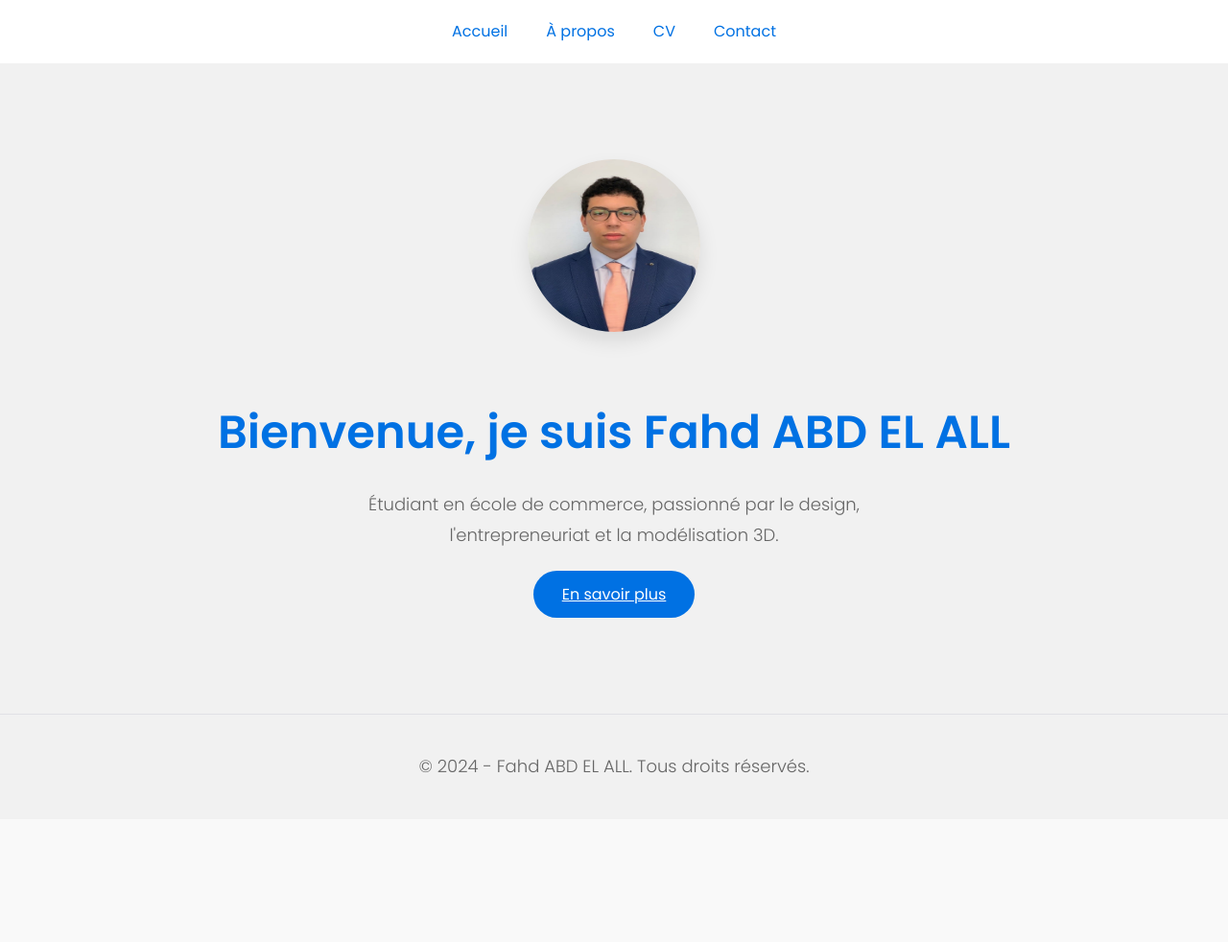
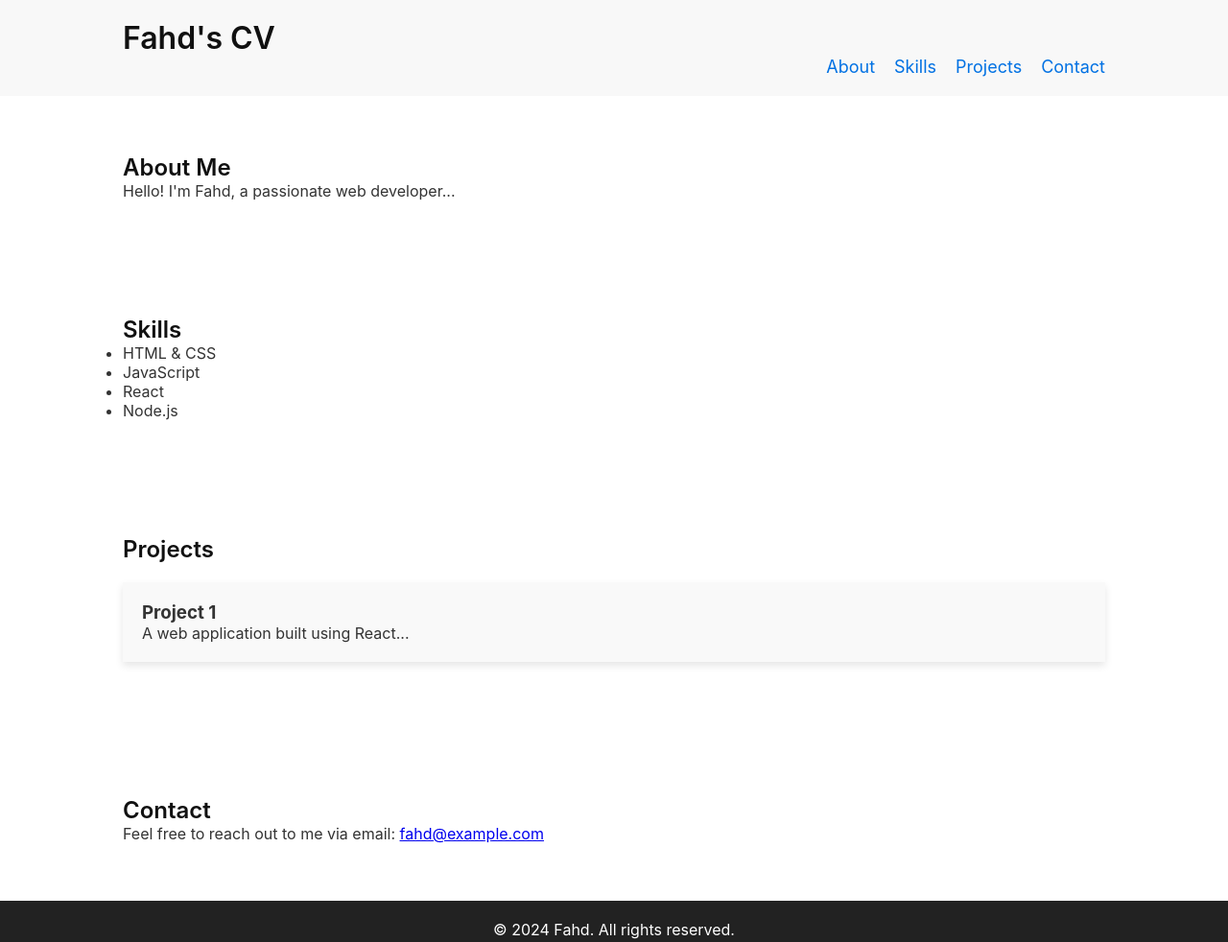
Before and after one commit to Y0lnut/My.CV, a plain HTML site: page index.html in a window 1280 px wide. Shown: the whole page at 96% size. Before the commit the page ends 854 px from the top, so only its background shows below. Drawn offline with Linux system fonts and the light colour scheme.

Commit message:
Updated CV design with Apple-inspired style and animations

```diff
--- a/index.html
+++ b/index.html
@@ -1,34 +1,64 @@
 <!DOCTYPE html>
-<html lang="fr">
+<html lang="en">
 <head>
     <meta charset="UTF-8">
     <meta name="viewport" content="width=device-width, initial-scale=1.0">
-    <title>Accueil - Fahd ABD EL ALL</title>
+    <title>My CV</title>
     <link rel="stylesheet" href="style.css">
 </head>
 <body>
     <header>
-        <nav>
-            <ul>
-                <li><a href="index.html">Accueil</a></li>
-                <li><a href="about.html">À propos</a></li>
-                <li><a href="cv.html">CV</a></li>
-                <li><a href="contact.html">Contact</a></li>
-            </ul>
-        </nav>
+        <div class="container">
+            <h1>Fahd's CV</h1>
+            <nav>
+                <ul>
+                    <li><a href="#about">About</a></li>
+                    <li><a href="#skills">Skills</a></li>
+                    <li><a href="#projects">Projects</a></li>
+                    <li><a href="#contact">Contact</a></li>
+                </ul>
+            </nav>
+        </div>
     </header>
 
-    <main>
-        <section class="hero">
-            <img src="images/IMG_4770.jpg" alt="Photo de Fahd ABD EL ALL" class="profile-pic">
-            <h1>Bienvenue, je suis Fahd ABD EL ALL</h1>
-            <p>Étudiant en école de commerce, passionné par le design, l'entrepreneuriat et la modélisation 3D.</p>
-            <a href="about.html" class="cta-button">En savoir plus</a>
-        </section>
-    </main>
+    <section id="about" class="fade-in">
+        <div class="container">
+            <h2>About Me</h2>
+            <p>Hello! I'm Fahd, a passionate web developer...</p>
+        </div>
+    </section>
+
+    <section id="skills" class="slide-in">
+        <div class="container">
+            <h2>Skills</h2>
+            <ul>
+                <li>HTML & CSS</li>
+                <li>JavaScript</li>
+                <li>React</li>
+                <li>Node.js</li>
+            </ul>
+        </div>
+    </section>
+
+    <section id="projects" class="fade-in">
+        <div class="container">
+            <h2>Projects</h2>
+            <div class="project-card">
+                <h3>Project 1</h3>
+                <p>A web application built using React...</p>
+            </div>
+        </div>
+    </section>
+
+    <section id="contact" class="slide-in">
+        <div class="container">
+            <h2>Contact</h2>
+            <p>Feel free to reach out to me via email: <a href="mailto:fahd@example.com">fahd@example.com</a></p>
+        </div>
+    </section>
 
     <footer>
-        <p>&copy; 2024 - Fahd ABD EL ALL. Tous droits réservés.</p>
+        <p>© 2024 Fahd. All rights reserved.</p>
     </footer>
 
     <script src="script.js"></script>
--- a/script.js
+++ b/script.js
@@ -1,14 +1,18 @@
-// Function to reveal sections on scroll
-function revealOnScroll() {
-    const sections = document.querySelectorAll('.content');
-    sections.forEach(section => {
-        const sectionPosition = section.getBoundingClientRect().top;
-        const screenPosition = window.innerHeight / 1.3;
-        if (sectionPosition < screenPosition) {
-            section.classList.add('visible');
+window.addEventListener('scroll', function() {
+    const fadeInElements = document.querySelectorAll('.fade-in');
+    const slideInElements = document.querySelectorAll('.slide-in');
+
+    fadeInElements.forEach(el => {
+        const rect = el.getBoundingClientRect();
+        if (rect.top < window.innerHeight - 50) {
+            el.classList.add('fade-in-visible');
         }
     });
-}
 
-window.addEventListener('scroll', revealOnScroll);
-document.addEventListener('DOMContentLoaded', revealOnScroll);
+    slideInElements.forEach(el => {
+        const rect = el.getBoundingClientRect();
+        if (rect.top < window.innerHeight - 50) {
+            el.classList.add('slide-in-visible');
+        }
+    });
+});
--- a/style.css
+++ b/style.css
@@ -1,197 +1,92 @@
-/* General Styles */
-@import url('https://fonts.googleapis.com/css2?family=Poppins:wght@300;400;600&display=swap');
+* {
+    margin: 0;
+    padding: 0;
+    box-sizing: border-box;
+}
 
 body {
-    font-family: 'Poppins', sans-serif;
-    margin: 0;
-    padding: 0;
-    background-color: #f9f9f9;
+    font-family: -apple-system, BlinkMacSystemFont, "Segoe UI", Roboto, Oxygen, Ubuntu, Cantarell, "Open Sans", "Helvetica Neue", sans-serif;
     color: #333;
-    line-height: 1.6;
+    background-color: #f4f4f4;
 }
 
 header {
-    background-color: #ffffff;
+    background: #f8f8f8;
     padding: 20px 0;
-    box-shadow: 0 2px 4px rgba(0, 0, 0, 0.1);
+    box-shadow: 0 2px 10px rgba(0, 0, 0, 0.1);
+}
+
+.container {
+    width: 80%;
+    margin: 0 auto;
+}
+
+h1, h2 {
+    font-weight: 600;
+    color: #111;
 }
 
 nav ul {
     list-style: none;
     display: flex;
-    justify-content: center;
-    padding: 0;
-    margin: 0;
+    justify-content: flex-end;
 }
 
 nav ul li {
-    margin: 0 20px;
+    margin-left: 20px;
 }
 
 nav ul li a {
     text-decoration: none;
     color: #0071e3;
-    font-weight: 500;
-    transition: color 0.3s;
-}
-
-nav ul li a:hover {
-    color: #005bb5;
-}
-
-/* Hero Section */
-.hero {
-    text-align: center;
-    padding: 100px 20px;
-    background-color: #f1f1f1;
-    color: #333;
-}
-
-.hero h1 {
-    font-size: 48px;
-    font-weight: 600;
-    margin-bottom: 20px;
-    color: #0071e3;
-}
-
-.hero p {
-    font-size: 18px;
-    font-weight: 300;
-    max-width: 600px;
-    margin: 0 auto;
-}
-
-.cta-button {
-    display: inline-block;
-    background-color: #0071e3;
-    color: #fff;
-    padding: 12px 30px;
-    border-radius: 25px;
-    font-weight: 500;
-    transition: background-color 0.3s, transform 0.3s;
-    margin-top: 20px;
-}
-
-.cta-button:hover {
-    background-color: #005bb5;
-    transform: translateY(-5px);
-}
-
-/* Profile Picture Styling */
-.profile-pic, .profile-pic-about, .profile-pic-cv {
-    width: 180px;
-    height: 180px;
-    border-radius: 50%;
-    margin-bottom: 20px;
-    box-shadow: 0 10px 20px rgba(0, 0, 0, 0.1);
-    transition: transform 0.3s ease;
-}
-
-.profile-pic:hover, .profile-pic-about:hover, .profile-pic-cv:hover {
-    transform: scale(1.05);
-}
-
-/* Content Sections */
-section.content {
-    max-width: 1000px;
-    margin: 40px auto;
-    padding: 20px;
-    background-color: #ffffff;
-    border-radius: 12px;
-    box-shadow: 0 4px 12px rgba(0, 0, 0, 0.05);
-}
-
-h2 {
-    font-size: 32px;
-    font-weight: 600;
-    color: #0071e3;
-    text-align: center;
-    margin-bottom: 20px;
-}
-
-p {
-    font-size: 18px;
-    font-weight: 300;
-    line-height: 1.8;
-    color: #666;
-}
-
-/* School Logos */
-.school {
-    text-align: center;
-    margin-bottom: 30px;
-}
-
-.school-logo {
-    max-width: 140px;
-    transition: transform 0.3s;
-}
-
-.school-logo:hover {
-    transform: scale(1.1);
-}
-
-/* CV List */
-.cv-list {
-    list-style: none;
-    padding-left: 0;
-}
-
-.cv-list li {
-    padding: 15px 0;
-    border-bottom: 1px solid #e0e0e5;
     font-size: 18px;
 }
 
-.cv-list li:last-child {
-    border-bottom: none;
+section {
+    padding: 60px 0;
+    background-color: #fff;
 }
 
-/* Footer */
+.project-card {
+    background-color: #f9f9f9;
+    padding: 20px;
+    box-shadow: 0 4px 8px rgba(0, 0, 0, 0.1);
+    margin: 20px 0;
+}
+
 footer {
-    background-color: #f1f1f1;
     text-align: center;
     padding: 20px;
-    font-size: 14px;
-    color: #777;
-    border-top: 1px solid #e0e0e5;
+    background-color: #222;
+    color: #fff;
+    position: relative;
+    bottom: 0;
+    width: 100%;
 }
 
-/* Form Styling (Contact Page) */
-form {
-    display: flex;
-    flex-direction: column;
-    max-width: 600px;
-    margin: 20px auto;
+/* Animations */
+.fade-in {
+    opacity: 0;
+    transform: translateY(20px);
+    animation: fadeIn 1.5s ease-out forwards;
 }
 
-input, textarea {
-    padding: 12px;
-    margin-bottom: 15px;
-    border: 1px solid #d2d2d7;
-    border-radius: 8px;
-    font-size: 16px;
-    background-color: #f5f5f7;
-    color: #333;
+.slide-in {
+    opacity: 0;
+    transform: translateX(-100px);
+    animation: slideIn 1.5s ease-out forwards;
 }
 
-input:focus, textarea:focus {
-    border-color: #0071e3;
-    outline: none;
+@keyframes fadeIn {
+    to {
+        opacity: 1;
+        transform: translateY(0);
+    }
 }
 
-button {
-    background-color: #0071e3;
-    color: white;
-    border: none;
-    padding: 12px 20px;
-    border-radius: 25px;
-    font-size: 16px;
-    font-weight: 500;
-    cursor: pointer;
-    transition: background-color 0.3s ease;
+@keyframes slideIn {
+    to {
+        opacity: 1;
+        transform: translateX(0);
+    }
 }
-
-button:hover {
-    background-color: #005bb5;
-}
```
